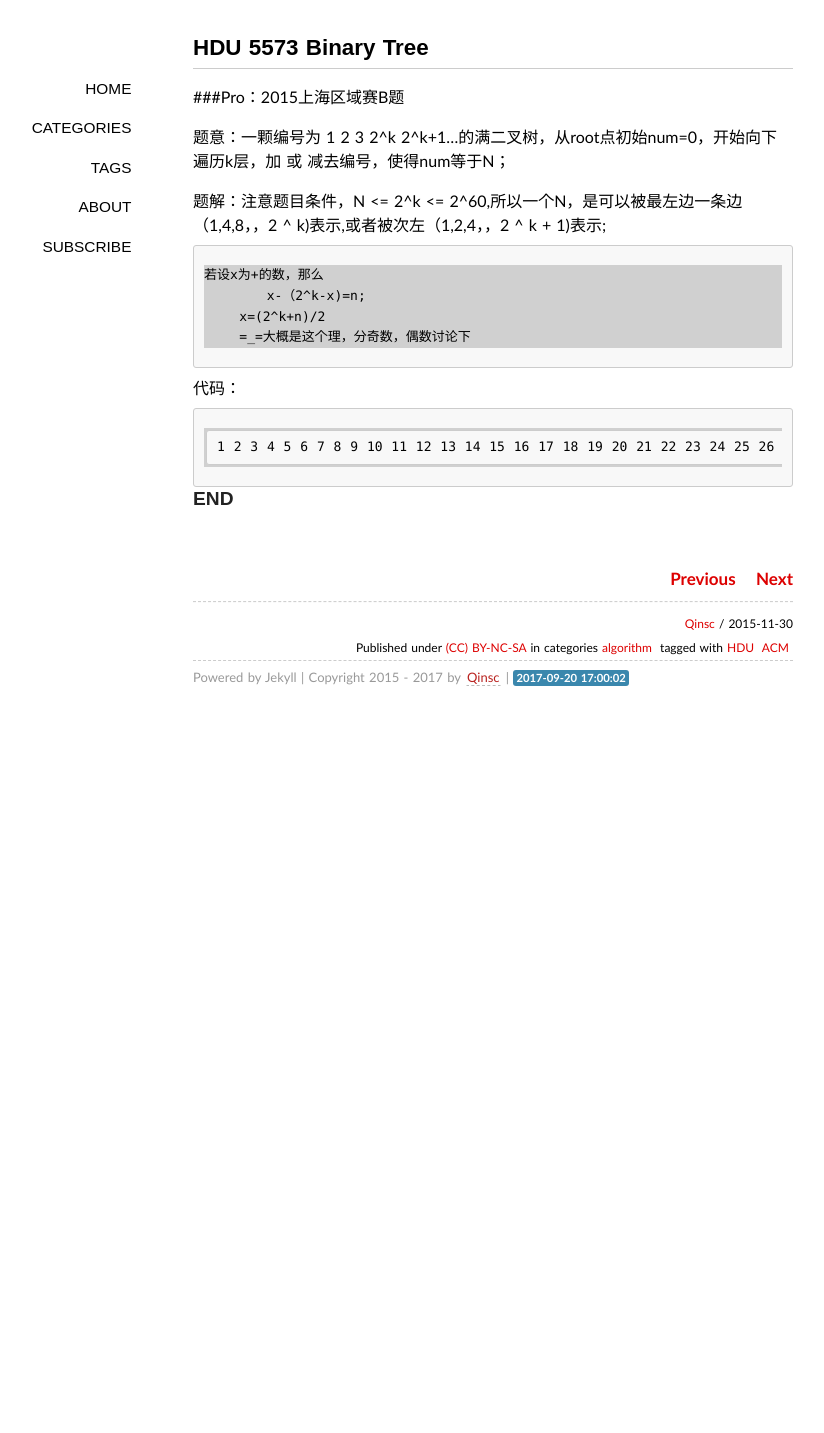
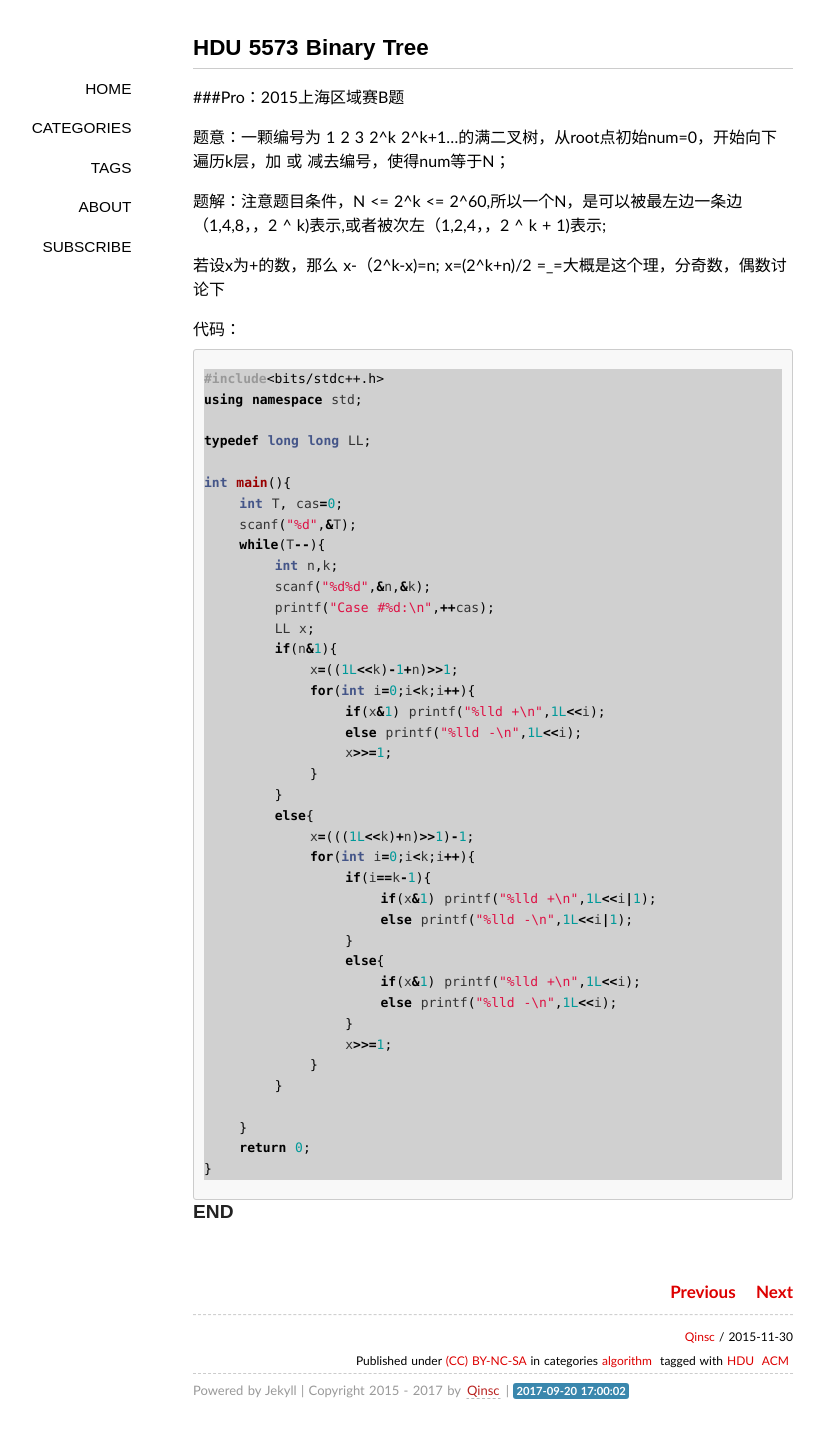
Before and after one commit to skyqinsc/skyqinsc.github.io, a Jekyll site: the page built from _posts/2015-11-30-2015-上海B.md, in a window 1280 px wide. Shown: the whole page, without its empty margins (147-971 px from the left). Built offline with Jekyll 4.4.1, drawn with Linux system fonts in a browser that asks for light colours; some web fonts are replaced; comment, search, counter and statistics services are not loaded; before the commit the page ends 900 px from its top, so only the background shows below that.

````diff
--- a/_config.yml
+++ b/_config.yml
@@ -6,12 +6,12 @@ safe: true
 paginate: 16
 
 
-# # markdown
-# markdown: kramdown
-# kramdown:
-#   input: GFM                            # use Github Flavored Markdown !important
+# markdown
+markdown: kramdown
+kramdown:
+  input: GFM                            # use Github Flavored Markdown !important
 
-# highlighter: rouge
+highlighter: rouge
 
 # basic setting
 encoding: UTF-8
--- a/_posts/2015-11-30-2015-上海B.md
+++ b/_posts/2015-11-30-2015-上海B.md
@@ -12,13 +12,13 @@ tags: [HDU,ACM]
 
 题解：注意题目条件，N <= 2^k <= 2^60,所以一个N，是可以被最左边一条边（1,4,8，，2 ^ k)表示,或者被次左（1,2,4，，2 ^ k + 1)表示;
 
-    若设x为+的数，那么
-    	x-（2^k-x)=n;
-        x=(2^k+n)/2
-        =_=大概是这个理，分奇数，偶数讨论下
+若设x为+的数，那么
+    x-（2^k-x)=n;
+    x=(2^k+n)/2
+    =_=大概是这个理，分奇数，偶数讨论下
 
 代码：
-{% highlight cpp linenos %}
+```cpp
 #include<bits/stdc++.h>
 
 using namespace std;
@@ -26,7 +26,7 @@ using namespace std;
 typedef long long LL;
 
 int main(){
-    int T,cas=0;
+    int T, cas=0;
     scanf("%d",&T);
     while(T--){
         int n,k;
@@ -59,6 +59,5 @@ int main(){
     }
     return 0;
 }
-
-{% endhighlight %}
+```
 ### END
````
